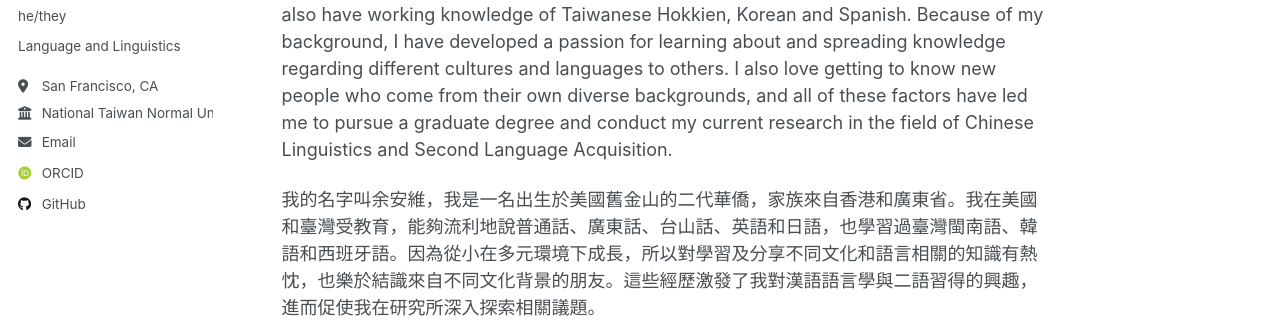
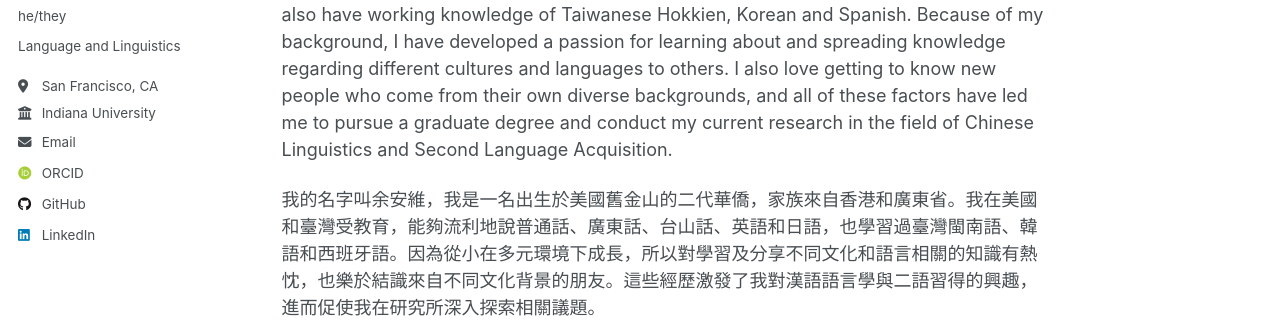
Before and after one commit to anweiyu/anweiyu.github.io, a Jekyll site: the page built from _pages/about.md, in a window 1280 px wide. Shown: the part 276-606 px from the top of the page. Built offline with Jekyll 4.4.1, drawn with Linux system fonts in a browser that asks for light colours; some web fonts are replaced.

Commit message:
Update _config.yml

```diff
--- a/_config.yml
+++ b/_config.yml
@@ -26,9 +26,9 @@ author:
   pronouns         : "he/they"
   bio              : "Language and Linguistics"
   location         : "San Francisco, CA"
-  employer         : "National Taiwan Normal University"
+  employer         : "Indiana University"
   uri              : # URL
-  email            : "yu.anwei@ntnu.edu.tw"
+  email            : "anwyu@iu.edu"
 
   # Academic websites
   arxiv            : # URL - Update with the correct link to your profile
@@ -58,7 +58,7 @@ author:
   keybase          : # Username
   instagram        : # Username
   lastfm           : # Username
-  linkedin         : # Username
+  linkedin         : "https://www.linkedin.com/in/anweiyu/"
   mastodon         : # URL
   medium           : # URL
   pinterest        : # Username
```
